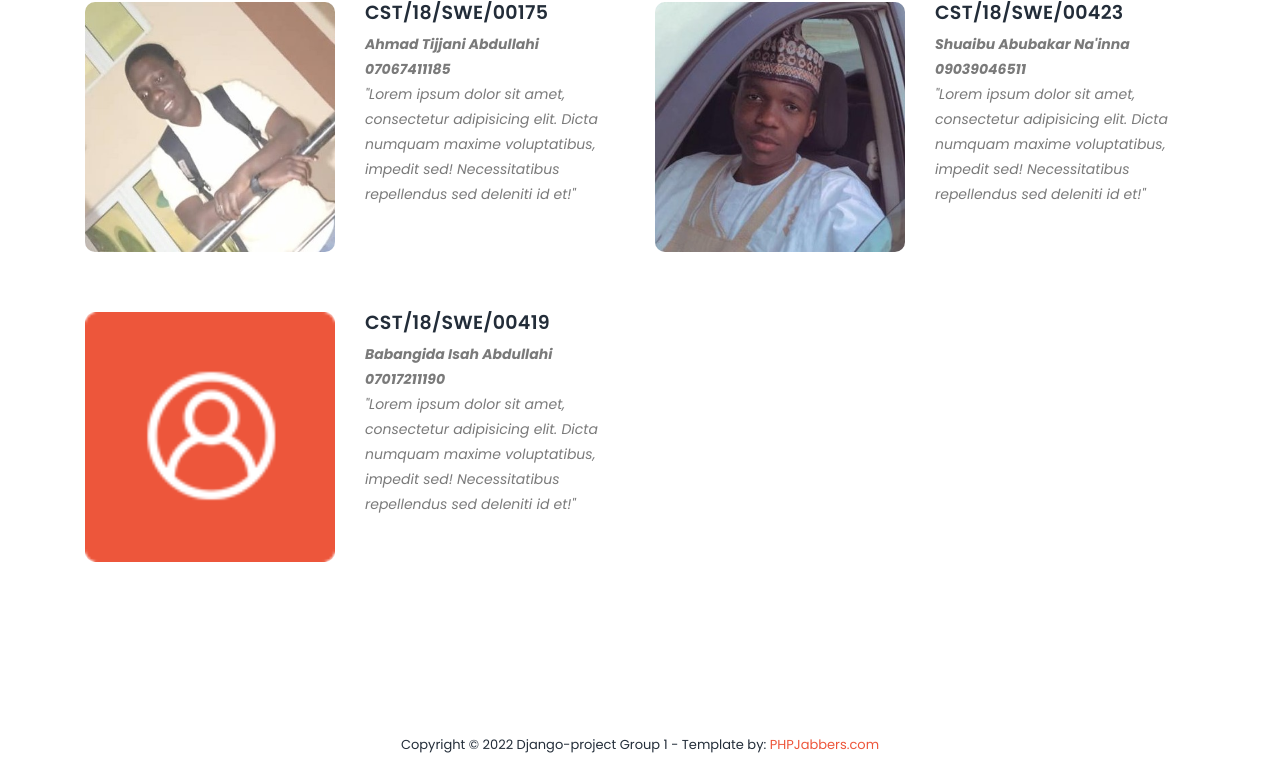
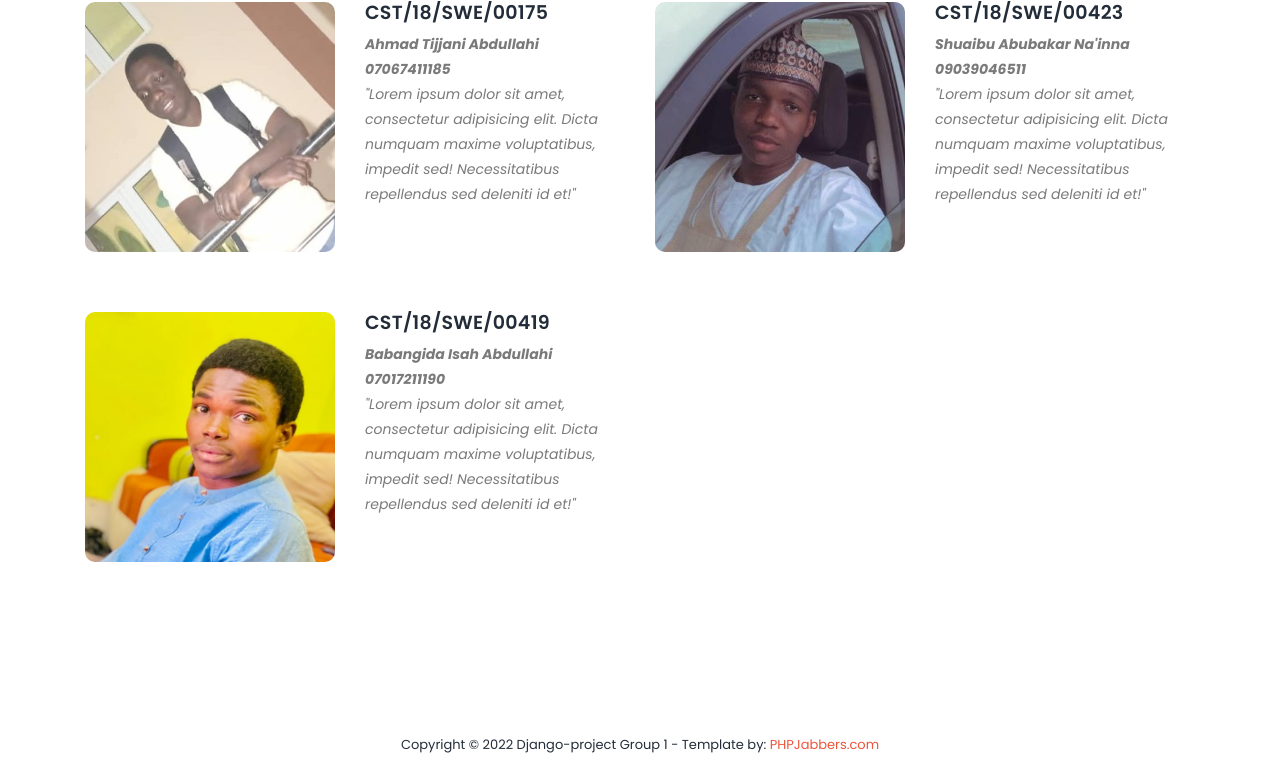
Before and after one commit to HarunaSaidu/vegetable_store, a Django app: page /team/ in a window 1280 px wide. Shown: the part 1086-1847 px from the top of the page. Run offline with Django 4.2, Linux system fonts and the light colour scheme; some libraries are stand-ins or nearby versions.

Commit message:
success insha Allah

```diff
--- a/templates/team.html
+++ b/templates/team.html
@@ -57,7 +57,7 @@
                         </li>
                         <li class="feature-item">
                             <div class="left-icon">
-                                <img src="{% static 'assets/images/features-first-icon.png' %}" alt="Sixth One" style="width: 250px; height: 250px; border-radius: 10px;">
+                                <img src="{% static 'assets/images/6.jpeg' %}" alt="Sixth One" style="width: 250px; height: 250px; border-radius: 10px;">
                             </div>
                             <div class="right-content">
                                 <h4>CST/18/SWE/00419</h4>
```
Also changed, not shown: requirements.txt (+4 -140 lines), vegetablestore/settings.py (+4 -4 lines), db.sqlite3, static/assets/images/6.jpeg (added).
